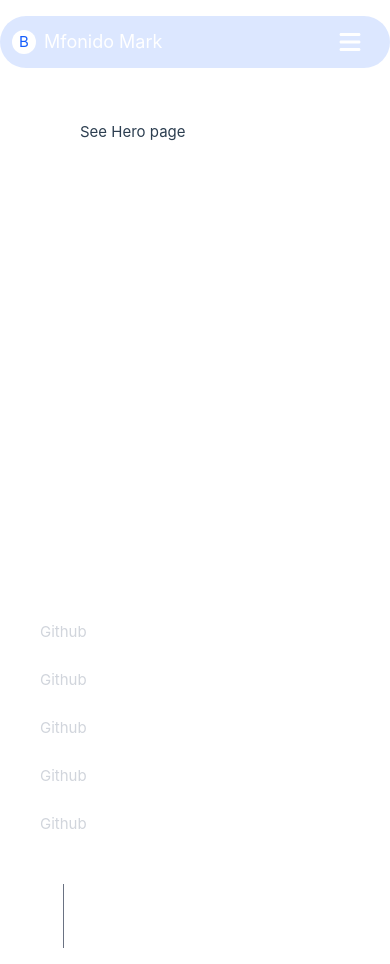
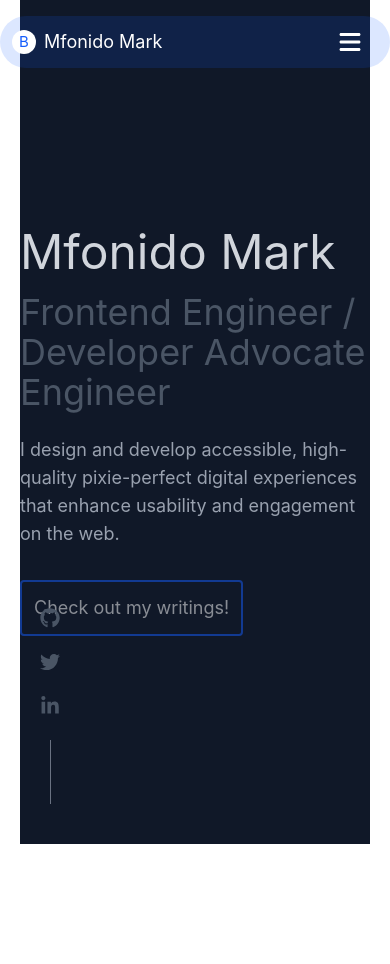
Before and after one commit to favourmark05/mfonido, a Vue app: page / in a window 390 px wide. After the commit the page ends 844 px from the top, so only its background shows below. Built offline with nearby package versions, Linux system fonts and the light colour scheme.

Commit message:
fix(Responsiveness): UI fixes for the hero page

```diff
--- a/src/components/HeroPage.vue
+++ b/src/components/HeroPage.vue
@@ -1,7 +1,18 @@
 <template>
-  <div class="mt-30">
-    See Hero page
+<div class="min-h-screen bg-gray-900 flex items-center justify-right ">
+  <div class="text-left max-w-2xl">
+    <h1 class="text-gray-300 lg:text-8xl md:text-5xl text-5xl lg:font-extrabold md:font-bold mt-5">Mfonido Mark</h1>
+    <h2 class="text-gray-600 lg:text-2xl md:text-2xl text-4xl font-bold mt-4">Frontend Engineer / Developer Advocate Engineer</h2>
+    <p class="text-gray-400 lg:text-lg md:text-lg text-lg mt-6 lg:max-w-xl md:max-w-xl max-w-sm">
+      I design and develop accessible, high-quality pixie-perfect digital experiences that enhance usability and engagement on the web.
+    </p>
+    <div class="mt-8">
+      <a href="#" class="inline-block lg:px-6 md:px-6 px-3 py-3 border-2 border-blue-600 text-white text-lg font-medium rounded hover:bg-blue-600 hover:text-white transition duration-300  opacity-50">
+        Check out my writings!
+      </a>
+    </div>
   </div>
+</div>
 </template>
 
 <script>
--- a/src/components/HomePage.vue
+++ b/src/components/HomePage.vue
@@ -1,7 +1,7 @@
 <template>
   <div>
     <WelcomeLoader v-if="loader" />
-    <div class="px-20" v-else>
+    <div class="px-5 lg:px-20 md:px-15" v-else>
       <NavBar />
       <HeroPage />
       <SocialAccount />
--- a/src/components/Navigations/SocialAccount.vue
+++ b/src/components/Navigations/SocialAccount.vue
@@ -1,30 +1,45 @@
 <template>
-  <div class="fixed left-10 top-155 h-scree flex flex-col justify-center items-center space-y-6 text-gray-300">
+  <div
+    class="fixed left-10 top-152 flex flex-col justify-center items-center space-y-6 text-gray-600"
+  >
     <a href="#" class="hover:text-white transition duration-300">
-    Github
+      <svg
+        xmlns="http://www.w3.org/2000/svg"
+        viewBox="0 0 496 512"
+        class="w-5 h-5"
+        fill="currentColor"
+      >
+        <path
+          d="M165.9 397.4c0 2-2.3 3.6-5.2 3.6-3.3 .3-5.6-1.3-5.6-3.6 0-2 2.3-3.6 5.2-3.6 3-.3 5.6 1.3 5.6 3.6zm-31.1-4.5c-.7 2 1.3 4.3 4.3 4.9 2.6 1 5.6 0 6.2-2s-1.3-4.3-4.3-5.2c-2.6-.7-5.5 .3-6.2 2.3zm44.2-1.7c-2.9 .7-4.9 2.6-4.6 4.9 .3 2 2.9 3.3 5.9 2.6 2.9-.7 4.9-2.6 4.6-4.6-.3-1.9-3-3.2-5.9-2.9zM244.8 8C106.1 8 0 113.3 0 252c0 110.9 69.8 205.8 169.5 239.2 12.8 2.3 17.3-5.6 17.3-12.1 0-6.2-.3-40.4-.3-61.4 0 0-70 15-84.7-29.8 0 0-11.4-29.1-27.8-36.6 0 0-22.9-15.7 1.6-15.4 0 0 24.9 2 38.6 25.8 21.9 38.6 58.6 27.5 72.9 20.9 2.3-16 8.8-27.1 16-33.7-55.9-6.2-112.3-14.3-112.3-110.5 0-27.5 7.6-41.3 23.6-58.9-2.6-6.5-11.1-33.3 2.6-67.9 20.9-6.5 69 27 69 27 20-5.6 41.5-8.5 62.8-8.5s42.8 2.9 62.8 8.5c0 0 48.1-33.6 69-27 13.7 34.7 5.2 61.4 2.6 67.9 16 17.7 25.8 31.5 25.8 58.9 0 96.5-58.9 104.2-114.8 110.5 9.2 7.9 17 22.9 17 46.4 0 33.7-.3 75.4-.3 83.6 0 6.5 4.6 14.4 17.3 12.1C428.2 457.8 496 362.9 496 252 496 113.3 383.5 8 244.8 8zM97.2 352.9c-1.3 1-1 3.3 .7 5.2 1.6 1.6 3.9 2.3 5.2 1 1.3-1 1-3.3-.7-5.2-1.6-1.6-3.9-2.3-5.2-1zm-10.8-8.1c-.7 1.3 .3 2.9 2.3 3.9 1.6 1 3.6 .7 4.3-.7 .7-1.3-.3-2.9-2.3-3.9-2-.6-3.6-.3-4.3 .7zm32.4 35.6c-1.6 1.3-1 4.3 1.3 6.2 2.3 2.3 5.2 2.6 6.5 1 1.3-1.3 .7-4.3-1.3-6.2-2.2-2.3-5.2-2.6-6.5-1zm-11.4-14.7c-1.6 1-1.6 3.6 0 5.9 1.6 2.3 4.3 3.3 5.6 2.3 1.6-1.3 1.6-3.9 0-6.2-1.4-2.3-4-3.3-5.6-2z"
+        />
+      </svg>
     </a>
     <a href="#" class="hover:text-white transition duration-300">
-    Github
+      <svg
+        xmlns="http://www.w3.org/2000/svg"
+        viewBox="0 0 512 512"
+        class="w-5 h-5"
+        fill="currentColor"
+      >
+        <path
+          d="M459.4 151.7c.3 4.5 .3 9.1 .3 13.6 0 138.7-105.6 298.6-298.6 298.6-59.5 0-114.7-17.2-161.1-47.1 8.4 1 16.6 1.3 25.3 1.3 49.1 0 94.2-16.6 130.3-44.8-46.1-1-84.8-31.2-98.1-72.8 6.5 1 13 1.6 19.8 1.6 9.4 0 18.8-1.3 27.6-3.6-48.1-9.7-84.1-52-84.1-103v-1.3c14 7.8 30.2 12.7 47.4 13.3-28.3-18.8-46.8-51-46.8-87.4 0-19.5 5.2-37.4 14.3-53 51.7 63.7 129.3 105.3 216.4 109.8-1.6-7.8-2.6-15.9-2.6-24 0-57.8 46.8-104.9 104.9-104.9 30.2 0 57.5 12.7 76.7 33.1 23.7-4.5 46.5-13.3 66.6-25.3-7.8 24.4-24.4 44.8-46.1 57.8 21.1-2.3 41.6-8.1 60.4-16.2-14.3 20.8-32.2 39.3-52.6 54.3z"
+        />
+      </svg>
     </a>
     <a href="#" class="hover:text-white transition duration-300">
-    Github
+      <svg xmlns="http://www.w3.org/2000/svg" viewBox="0 0 448 512" class="w-5 h-5" fill="currentColor">
+        <path
+          d="M100.3 448H7.4V148.9h92.9zM53.8 108.1C24.1 108.1 0 83.5 0 53.8a53.8 53.8 0 0 1 107.6 0c0 29.7-24.1 54.3-53.8 54.3zM447.9 448h-92.7V302.4c0-34.7-.7-79.2-48.3-79.2-48.3 0-55.7 37.7-55.7 76.7V448h-92.8V148.9h89.1v40.8h1.3c12.4-23.5 42.7-48.3 87.9-48.3 94 0 111.3 61.9 111.3 142.3V448z"
+        />
+      </svg>
     </a>
-  <a href="#" class="hover:text-white transition duration-300">
-    Github
-  </a>
-  <a href="#" class="hover:text-white transition duration-300">
-    Github
-  </a>
-  <div class="w-px h-16 bg-gray-500 mt-6"></div>
+    <div class="w-px h-16 bg-gray-500"></div>
   </div>
 </template>
 
 <script>
-export default {
-
-}
+export default {}
 </script>
 
 <style>
-
 </style>
--- a/src/components/loader/WelcomeLoader.vue
+++ b/src/components/loader/WelcomeLoader.vue
@@ -1,6 +1,6 @@
 <template>
   <div class="flex items-center justify-center min-h-screen bg-gray-900 text-white">
-    <h1 class="text-5xl font-bold text-center font-mono">
+    <h1 class="text-sm font-bold text-center font-mono md:text-base lg:text-lg">
       <span class="flex justify-center items-center space-x-2">
         <svg xmlns="http://www.w3.org/2000/svg" viewBox="0 0 448 512" class="w-20 h-20 text-white" fill="currentColor">
         <path
```
Lines whose indentation alone changed are shown as unchanged.
